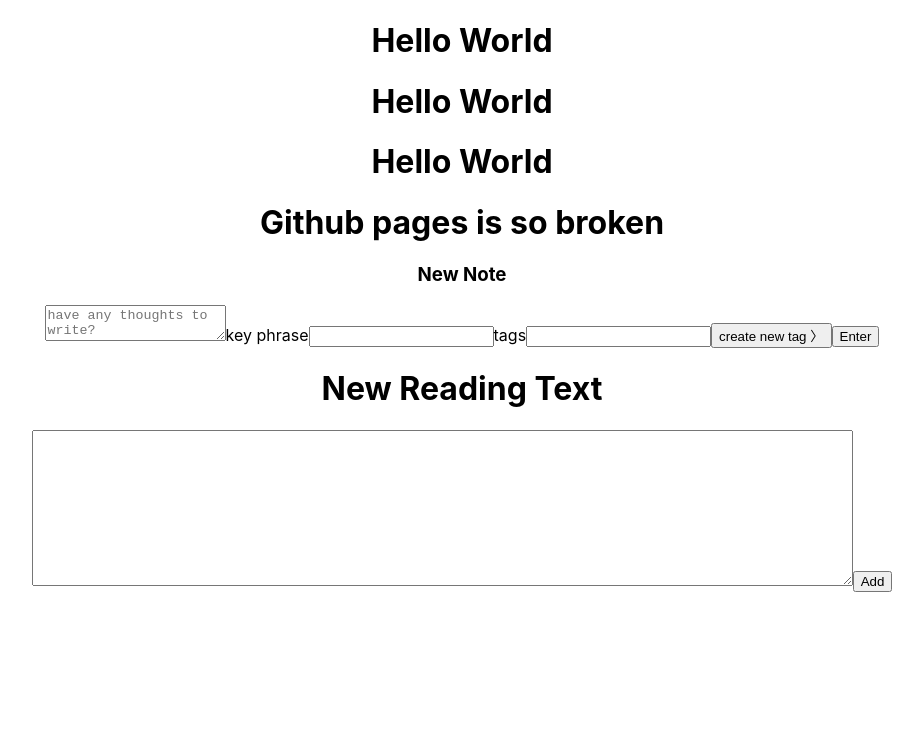
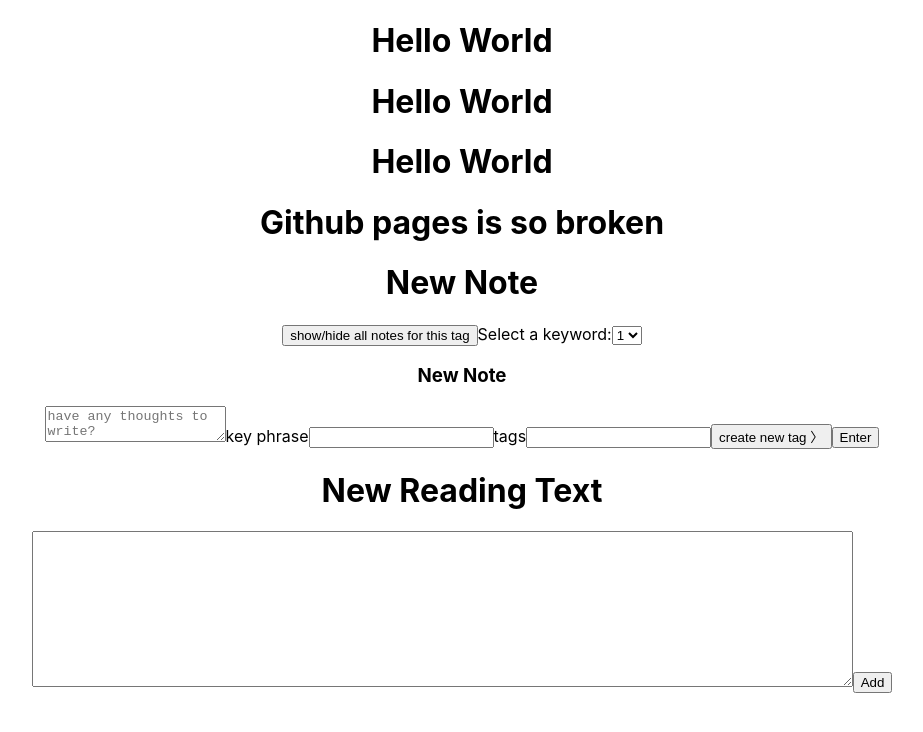
Before and after one commit to Education-Sensation/Leet-Annotation, a React (Create React App) app: page / in a window 1280 px wide. Shown: the top 732 px of the page, without its empty margins (178-1101 px from the left). Built offline with nearby package versions, Linux system fonts and the light colour scheme.

Commit message:
Added basic noteDisplayUI component

```diff
--- a/src/App.js
+++ b/src/App.js
@@ -2,6 +2,7 @@
 import "./App.css";
 import AddNoteForm from "./addNoteForm";
 import AddReadingTextForm from "./addReadingTextForm";
+import NoteDisplayUI from "./noteDisplayUI";
 
 function App() {
   return (
@@ -10,6 +11,7 @@
       <h1>Hello World</h1>
       <h1>Hello World</h1>
       <h1>Github pages is so broken</h1>
+      <NoteDisplayUI />
       <AddNoteForm />
       <AddReadingTextForm />
     </div>
--- /dev/null
+++ b/src/noteDisplayUI.js
@@ -0,0 +1,24 @@
+import React from "react";
+
+const NoteDisplayUI = () => {
+  return (
+    <div className="noteDisplay">
+      <h1>New Note</h1>
+      <form>
+        {/* add onClick function that will replace text component */}
+        <button className="noteDisplayButton" type="submit">
+          show/hide all notes for this tag
+        </button>
+        <label for="keywords">Select a keyword:</label>
+        <select id="keys" name="keys">
+          <option value="1">1</option>
+          <option value="2">2</option>
+          <option value="3">3</option>
+          <option value="4">4</option>
+        </select>
+      </form>
+    </div>
+  );
+};
+
+export default NoteDisplayUI;
```
